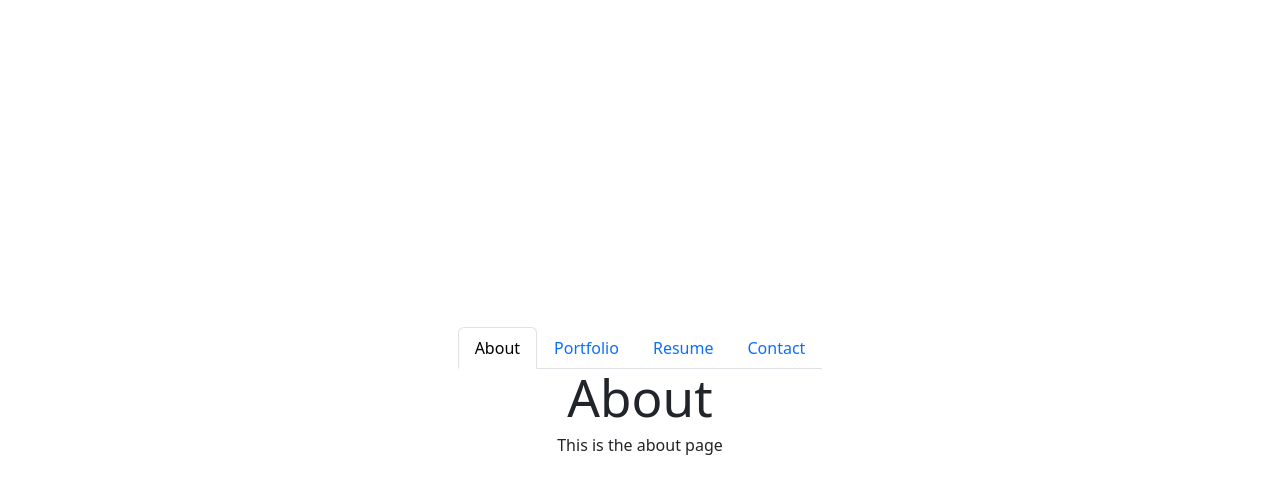
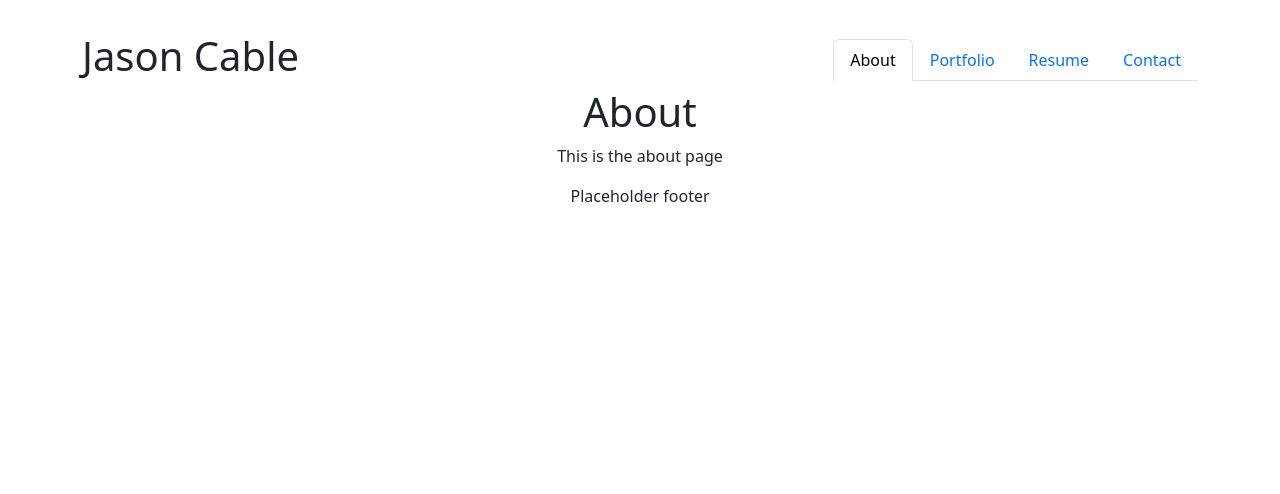
Before and after one commit to cablej02/React-Portfolio, a React (Vite) app: page / in a window 1280 px wide. Shown: the top 494 px of the page. Built offline with nearby package versions, Linux system fonts and the light colour scheme.

Commit message:
added header and footer components

```diff
--- a/package.json
+++ b/package.json
@@ -12,7 +12,9 @@
   },
   "dependencies": {
     "bootstrap": "^5.3.3",
+    "bootstrap-icons": "^1.11.3",
     "react": "^18.3.1",
+    "react-bootstrap": "^2.10.7",
     "react-dom": "^18.3.1",
     "react-router-dom": "^7.0.2"
   },
--- a/src/App.jsx
+++ b/src/App.jsx
@@ -1,16 +1,16 @@
 import { Outlet } from 'react-router-dom'
 import './App.css'
-import NavTabs from './components/navTabs'
+import Header from './components/header'
+import Footer from './components/footer'
 
 function App() {
   return (
     <>
-        <header>
-            <NavTabs />
-        </header>
+        <Header />
         <main className="container">
             <Outlet />
         </main>
+        <Footer />
     </>
   )
 }
--- /dev/null
+++ b/src/components/footer.jsx
@@ -0,0 +1,10 @@
+export default function Footer() {
+    return (
+        <footer>
+            <div className="container" style={{ display: 'flex', justifyContent: 'center', alignItems: 'center' }}>
+                {/* TODO: Add GitHub and LinkedIn links here */}
+                <p>Placeholder footer</p>
+            </div>
+        </footer>
+    );
+}
--- /dev/null
+++ b/src/components/header.jsx
@@ -0,0 +1,12 @@
+import NavTabs from './navTabs'
+
+export default function Header() {
+    return (
+        <header>
+            <div className="container" style={{ display: 'flex', justifyContent: 'space-between', alignItems: 'center' }}>
+                <h1>Jason Cable</h1>
+                <NavTabs />
+            </div>
+        </header>
+    );
+}
```
Also changed, not shown: src/main.jsx (+4 -4 lines), src/components/project.jsx (added), 1 other file (tests, documents, lock files or other folders).
